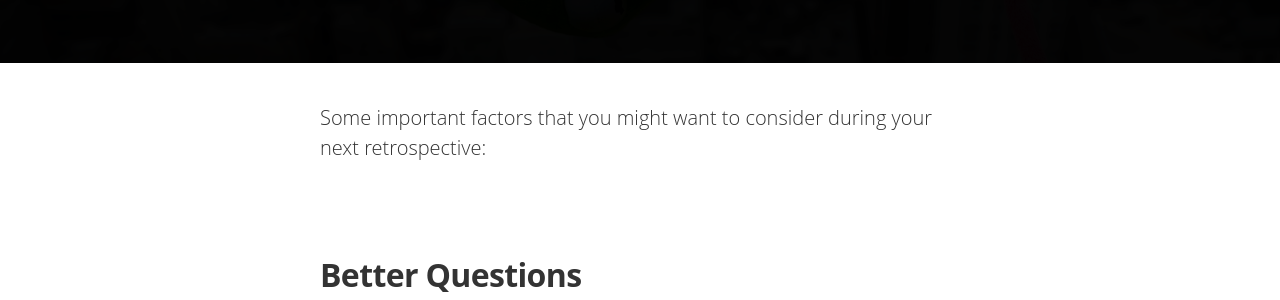
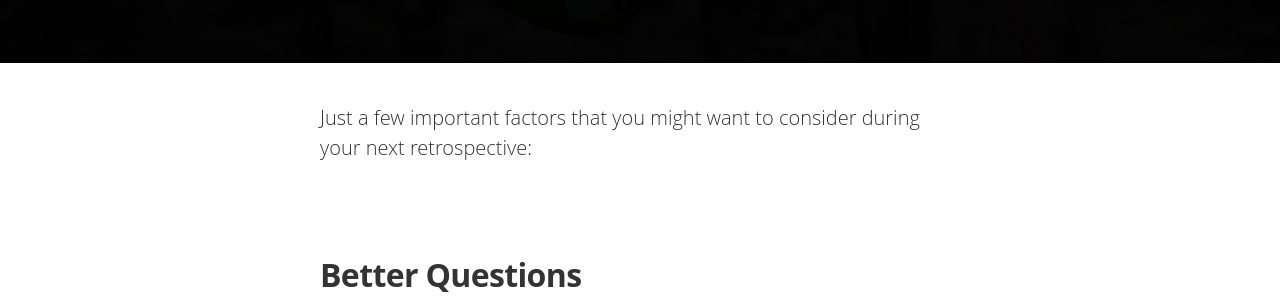
Before and after one commit to IamJackReed/JackReed, a Jekyll site: the page built from _posts/2017-08-21-retrospectives-ideas-for-change.md, in a window 1280 px wide and 900 px high, scrolled down 681 px. Shown: the part 156-456 px from the top of the window. Built offline with Jekyll 4.4.1, drawn with Linux system fonts in a browser that asks for light colours; nearby versions of some CDN libraries; some web fonts are replaced; comment, search, counter and statistics services are not loaded.

Commit message:
Update 2017-08-21-retrospectives-ideas-for-change.md

```diff
--- a/_posts/2017-08-21-retrospectives-ideas-for-change.md
+++ b/_posts/2017-08-21-retrospectives-ideas-for-change.md
@@ -8,7 +8,7 @@ image: /assets/article_images/2017-08-21-retrospectives-ideas-for-change/retrosp
 image2: /assets/article_images/2017-08-21-retrospectives-ideas-for-change/retrospectives-ideas-for-change-mobile.JPG
 ---
 
-<span style="color:#00000; font-family: 'open sans'; font-size: 1em; font-size: 20px; font-weight: 200; hyphens: none;">Some important factors that you might want to consider during your next retrospective:
+<span style="color:#00000; font-family: 'open sans'; font-size: 1em; font-size: 20px; font-weight: 200; hyphens: none;">Just a few important factors that you might want to consider during your next retrospective:
 
 # Better Questions
 <span style="color:#00000; font-family: 'open sans'; font-size: 1em; font-size: 20px; font-weight: 200; hyphens: none;">Progress usually starts with asking questions, questions that lead to a better understanding: '_What went well in the last Sprint?_', '_Was the expected work completed, if not why?_' or if it was a failed sprint the team might be keen to ask '_How did this happen?_', '_How can we stop this from happening again?_', '_How can we improve?_'. All these types of questions play a key part in convincing ourselves, and others to consider change. It's important to review quantitative and qualitative data, I think the use of Agile metrics deserves it's own post so I'll stay focused non-numerical data for now. Being genuinely interested and listening to others when they respond to a question shows mutual respect, and can help towards creating a safe environment for conversation. .
```
